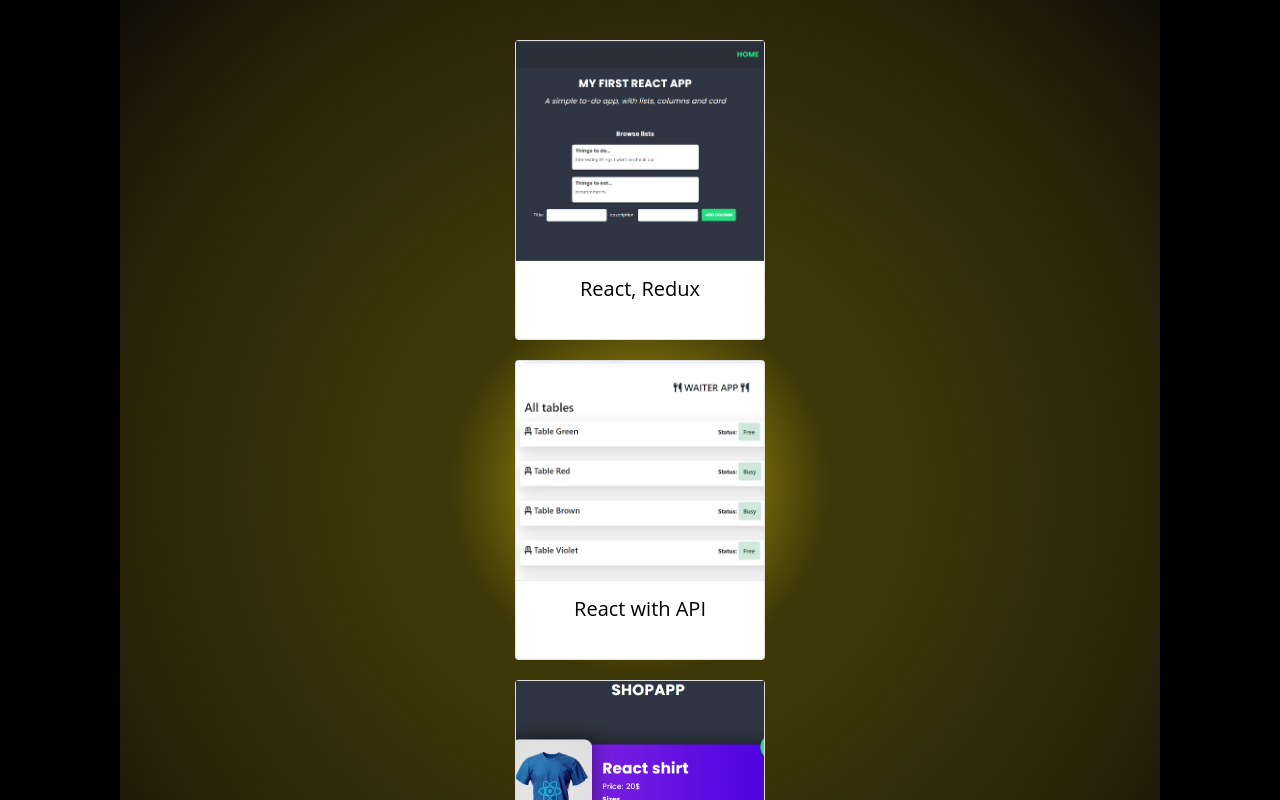
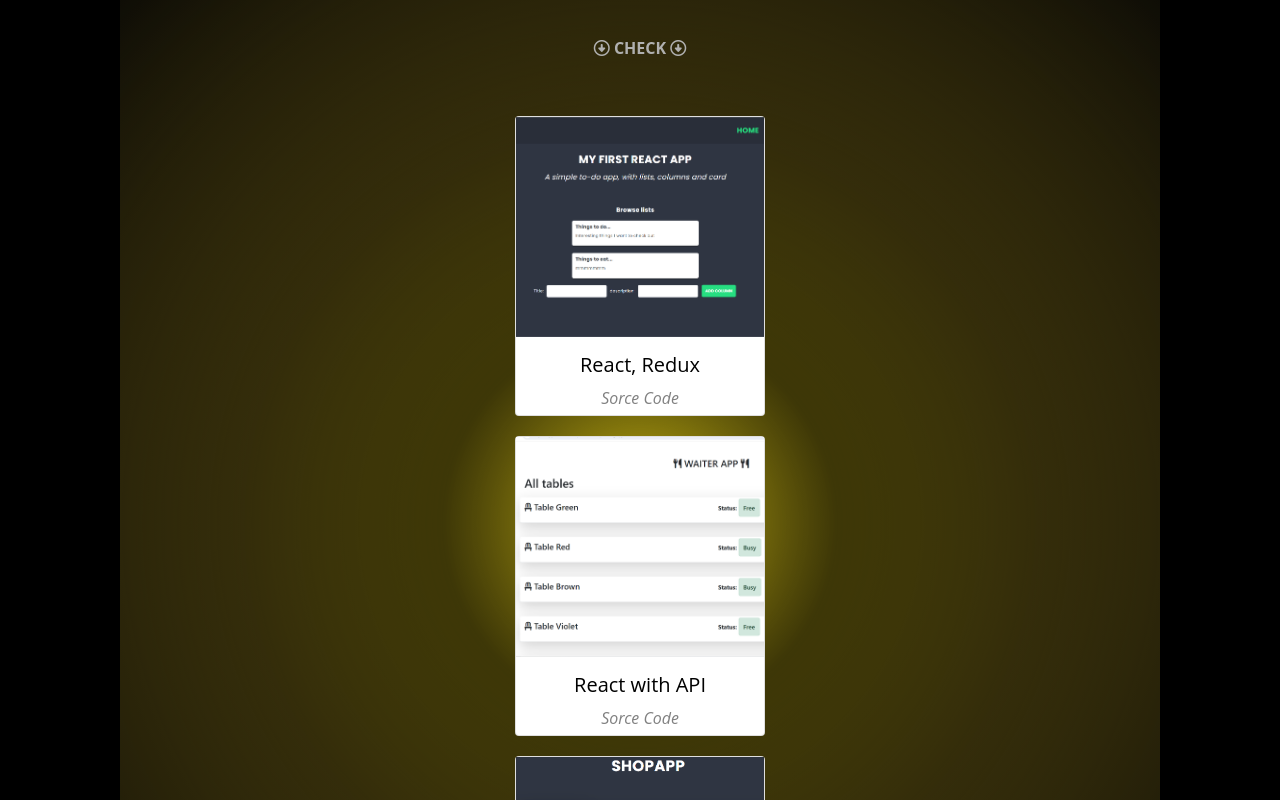
Before and after one commit to Programophobia/Portfolio, a website: page index.html in a window 1280 px wide. Both pictures are taken after a click on the link "Webpacks". Shown: the part 503-1303 px from the top of the page. Drawn offline with nearby package versions, Linux system fonts and the light colour scheme.

Commit message:
Links added

```diff
--- a/index.html
+++ b/index.html
@@ -49,11 +49,14 @@
                         </div>
                         <div class="card-body">
                            <h5 class="card-title">Bootstrap, RWD</h5>
+                           <a href="https://github.com/Programophobia/Bootstrap-RWD-use"><p>Sorce Code</p></a>
                         </div>
                     </div>
                 </div>
+                <p class="btn btn-secondary check"><i class="fa-regular fa-circle-up"></i> CHECK <i class="fa-regular fa-circle-up"></i></p>
             </div>
             <div class="row-1" id="article-2">
+                <p class="btn btn-secondary check"><i class="fa-regular fa-circle-down"></i> CHECK <i class="fa-regular fa-circle-down"></i></p>
                 <div class="col-sm-6 col-lg-4">
                     <div class="card">
                         <div class="card-image">
@@ -61,6 +64,7 @@
                         </div>
                         <div class="card-body">
                            <h5 class="card-title">JavaScript, API</h5>
+                           <a href="https://github.com/Programophobia/Pizzeria"><p>Sorce Code</p></a>
                         </div>
                     </div>
                 </div>
@@ -71,6 +75,7 @@
                         </div>
                         <div class="card-body">
                            <h5 class="card-title">JavaScript</h5>
+                           <a href="https://github.com/Programophobia/javascript-blog"><p>Sorce Code</p></a>
                         </div>
                     </div>
                 </div>
@@ -81,6 +86,7 @@
                         </div>
                         <div class="card-body">
                            <h5 class="card-title">Simple JavaScript</h5>
+                           <a href="https://github.com/Programophobia/BooksApp"><p>Sorce Code</p></a>
                         </div>
                     </div>
                 </div>
@@ -91,6 +97,7 @@
                         </div>
                         <div class="card-body">
                            <h5 class="card-title">Canvas JavaScript</h5>
+                           <a href="https://github.com/Programophobia/Ping-pong-game"><p>Sorce Code</p></a>
                         </div>
                     </div>
                 </div>
@@ -101,18 +108,21 @@
                         </div>
                         <div class="card-body">
                            <h5 class="card-title">Basic JavaScript</h5>
+                           <a href="https://github.com/Programophobia/Prework-JS"><p>Sorce Code</p></a>
                         </div>
                     </div>
                 </div>
             </div>
             <div class="row-1" id="article-3">
+                <p class="btn btn-secondary check"><i class="fa-regular fa-circle-down"></i> CHECK <i class="fa-regular fa-circle-down"></i></p>
                 <div class="col-sm-6 col-lg-4">
                     <div class="card">
                         <div class="card-image">
-                            <a href="https://master.dremuq1z8cva.amplifyapp.com/"><img src="/images/Zrzut ekranu 2024-03-14 091452.png" alt="Image"></a>
+                            <a href="https://github.com/Programophobia/React-to-do-list"><img src="/images/Zrzut ekranu 2024-03-14 091452.png" alt="Image"></a>
                         </div>
                         <div class="card-body">
                            <h5 class="card-title">React, Redux</h5>
+                           <a href="https://github.com/Programophobia/React-to-do-list"><p>Sorce Code</p></a>
                         </div>
                     </div>
                     <div class="card">
@@ -121,6 +131,7 @@
                         </div>
                         <div class="card-body">
                            <h5 class="card-title">React with API</h5>
+                           <a href="https://github.com/Programophobia/App-for-waiters"><p>Sorce Code</p></a>
                         </div>
                     </div>
                     <div class="card">
@@ -129,11 +140,13 @@
                         </div>
                         <div class="card-body">
                            <h5 class="card-title">Simple React</h5>
+                           <a href="https://github.com/Programophobia/product-personalizer-react"><p>Sorce Code</p></a>
                         </div>
                     </div>
                 </div>
             </div>
             <div class="row-1" id="article-4">
+                <p class="btn btn-secondary check"><i class="fa-regular fa-circle-down"></i> CHECK <i class="fa-regular fa-circle-down"></i></p>
                 <div class="col-sm-6 col-lg-4">
                     <div class="card">
                         <div class="card-image">
--- a/sass/style.scss
+++ b/sass/style.scss
@@ -176,7 +176,14 @@ text-align: center;
     height: 220px;
     object-fit: cover;
   }
+.card-body a {
+    text-decoration: none;
+}
 
+.check {
+    background-color: inherit;
+    border: none;
+}
   .card {
     margin: 20px 0;
     width: 250px;
```
Also changed, not shown: css/style.css, 1 other file.
